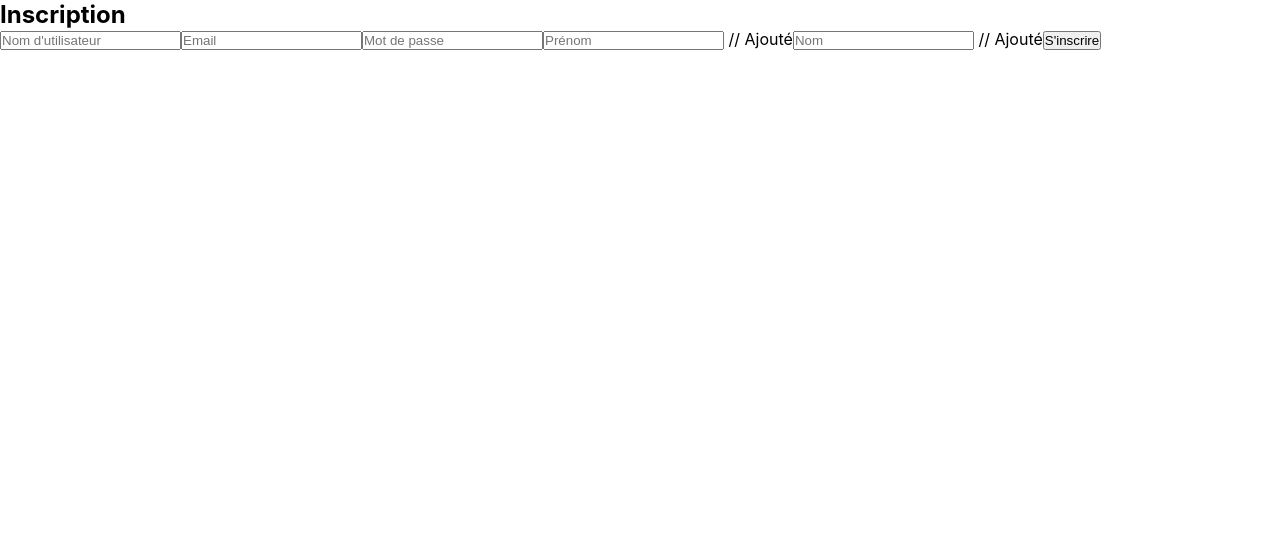
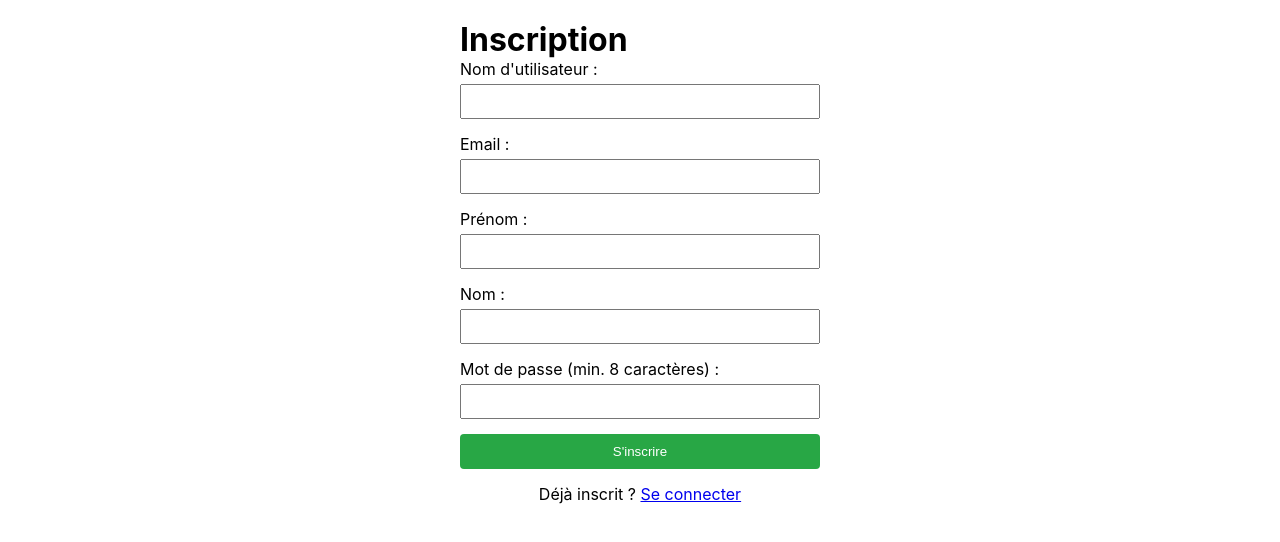
Before and after one commit to Manonsigilla/budget-buddy, a React (Vite) app in the folder frontend/: page /register in a window 1280 px wide. Shown: the top 542 px of the page. Built offline with nearby package versions, Linux system fonts and the light colour scheme.

Commit message:
AuthContext + Login/Register pages + API integration

```diff
--- a/frontend/src/components/login.tsx
+++ b/frontend/src/components/login.tsx
@@ -1,31 +1,100 @@
 import { useState } from 'react';
+import { useNavigate } from 'react-router-dom';
 import { useAuth } from '../contexts/AuthContext';
-import { useNavigate } from 'react-router-dom';
 
-const Login = () => {
-    const [email, setEmail] = useState('');
-    const [password, setPassword] = useState('');
-    const { login } = useAuth();  // Utilise le contexte
+export default function Login() {
     const navigate = useNavigate();
+    const { login, isLoading, error } = useAuth();
 
-    const handleLogin = async () => {
+    const [formData, setFormData] = useState({
+        email: '',
+        password: '',
+    });
+    const [localError, setLocalError] = useState('');
+
+    const handleChange = (e: React.ChangeEvent<HTMLInputElement>) => {
+        const { name, value } = e.target;
+        setFormData(prev => ({ ...prev, [name]: value }));
+    };
+
+    const handleSubmit = async (e: React.FormEvent) => {
+        e.preventDefault();
+        setLocalError('');
+
+        // Validation simple
+        if (!formData.email || !formData.password) {
+        setLocalError('Tous les champs sont requis');
+        return;
+        }
+
         try {
-            await login(email, password);  // Appelle login du contexte (qui stocke le token et met à jour user)
-            navigate('/dashboard');  // Redirige après succès
-        } catch (error) {
-            console.error('Erreur login:', error);
-            alert('Erreur de connexion');  // Ajoute un feedback utilisateur
+        await login(formData);
+        navigate('/dashboard');
+        } catch (err: any) {
+        setLocalError(err.response?.data?.message || 'Erreur de connexion');
         }
     };
 
     return (
-        <div>
-            <h2>Connexion</h2>
-            <input type="email" placeholder="Email" value={email} onChange={(e) => setEmail(e.target.value)} />
-            <input type="password" placeholder="Mot de passe" value={password} onChange={(e) => setPassword(e.target.value)} />
-            <button onClick={handleLogin}>Se connecter</button>
+        <div style={{ padding: '20px', maxWidth: '400px', margin: '0 auto' }}>
+            <h1>Connexion</h1>
+
+            {(error || localError) && (
+                <div style={{
+                    padding: '10px',
+                    backgroundColor: '#fee',
+                    borderLeft: '4px solid #f00',
+                    marginBottom: '15px'
+                }}>
+                    {error || localError}
+                </div>
+            )}
+
+            <form onSubmit={handleSubmit}>
+                <div style={{ marginBottom: '15px' }}>
+                    <label>Email :</label>
+                    <input
+                        type="email"
+                        name="email"
+                        value={formData.email}
+                        onChange={handleChange}
+                        style={{ width: '100%', padding: '8px', marginTop: '5px' }}
+                        disabled={isLoading}
+                    />
+                </div>
+
+                <div style={{ marginBottom: '15px' }}>
+                    <label>Mot de passe :</label>
+                    <input
+                        type="password"
+                        name="password"
+                        value={formData.password}
+                        onChange={handleChange}
+                        style={{ width: '100%', padding: '8px', marginTop: '5px' }}
+                        disabled={isLoading}
+                    />
+                </div>
+
+                <button
+                    type="submit"
+                    disabled={isLoading}
+                    style={{
+                        width: '100%',
+                        padding: '10px',
+                        backgroundColor: isLoading ? '#ccc' : '#007bff',
+                        color: 'white',
+                        border: 'none',
+                        borderRadius: '4px',
+                        cursor: isLoading ? 'not-allowed' : 'pointer',
+                    }}
+                >
+                    {isLoading ? 'Connexion...' : 'Se connecter'}
+                </button>
+            </form>
+
+            <p style={{ marginTop: '15px', textAlign: 'center' }}>
+                Pas encore inscrit ? <a href="/register">S'inscrire</a>
+            </p>
         </div>
     );
-};
-
-export default Login;
+}
--- a/frontend/src/components/register.tsx
+++ b/frontend/src/components/register.tsx
@@ -1,37 +1,145 @@
 import { useState } from 'react';
+import { useNavigate } from 'react-router-dom';
 import { useAuth } from '../contexts/AuthContext';
-import { useNavigate } from 'react-router-dom';
 
-const Register = () => {
-    const [username, setUsername] = useState('');
-    const [email, setEmail] = useState('');
-    const [password, setPassword] = useState('');
-    const [firstName, setFirstName] = useState('');
-    const [lastName, setLastName] = useState('');
-    const { register } = useAuth();
+export default function Register() {
     const navigate = useNavigate();
+    const { register, isLoading, error: contextError } = useAuth();
 
-    const handleRegister = async () => {
+    const [formData, setFormData] = useState({
+        username: '',
+        email: '',
+        password: '',
+        first_name: '',
+        last_name: '',
+    });
+    const [localError, setLocalError] = useState('');
+
+    const handleChange = (e: React.ChangeEvent<HTMLInputElement>) => {
+        const { name, value } = e.target;
+        setFormData(prev => ({ ...prev, [name]: value }));
+    };
+
+    const handleSubmit = async (e: React.FormEvent) => {
+        e.preventDefault();
+        setLocalError('');
+
+        // Validation
+        if (!formData.username || !formData.email || !formData.password || !formData.first_name || !formData.last_name) {
+        setLocalError('Tous les champs sont requis');
+        return;
+        }
+
+        if (formData.password.length < 8) {
+        setLocalError('Le mot de passe doit contenir au minimum 8 caractères');
+        return;
+        }
+
         try {
-            await register({ username, email, password, first_name: firstName, last_name: lastName });  // Passe tous les champs requis
-            navigate('/login');  // Redirige vers login après inscription
-        } catch (error) {
-            console.error('Erreur lors de l\'inscription:', error);
-            alert('Erreur d\'inscription');  // Feedback
+        await register(formData);
+        // Après inscription réussie, rediriger vers login
+        navigate('/login', { state: { message: 'Inscription réussie ! Veuillez vous connecter.' } });
+        } catch (err: any) {
+        setLocalError(err.response?.data?.message || 'Erreur d\'inscription');
         }
     };
 
     return (
-        <div>
-            <h2>Inscription</h2>
-            <input type="text" placeholder="Nom d'utilisateur" value={username} onChange={(e) => setUsername(e.target.value)} />
-            <input type="email" placeholder="Email" value={email} onChange={(e) => setEmail(e.target.value)} />
-            <input type="password" placeholder="Mot de passe" value={password} onChange={(e) => setPassword(e.target.value)} />
-            <input type="text" placeholder="Prénom" value={firstName} onChange={(e) => setFirstName(e.target.value)} />  // Ajouté
-            <input type="text" placeholder="Nom" value={lastName} onChange={(e) => setLastName(e.target.value)} />  // Ajouté
-            <button onClick={handleRegister}>S'inscrire</button>
+        <div style={{ padding: '20px', maxWidth: '400px', margin: '0 auto' }}>
+            <h1>Inscription</h1>
+
+            {(contextError || localError) && (
+                <div style={{
+                    padding: '10px',
+                    backgroundColor: '#fee',
+                    borderLeft: '4px solid #f00',
+                    marginBottom: '15px'
+                }}>
+                    {contextError || localError}
+                </div>
+            )}
+
+            <form onSubmit={handleSubmit}>
+                <div style={{ marginBottom: '15px' }}>
+                    <label>Nom d'utilisateur :</label>
+                    <input
+                        type="text"
+                        name="username"
+                        value={formData.username}
+                        onChange={handleChange}
+                        style={{ width: '100%', padding: '8px', marginTop: '5px' }}
+                        disabled={isLoading}
+                    />
+                </div>
+
+                <div style={{ marginBottom: '15px' }}>
+                    <label>Email :</label>
+                    <input
+                        type="email"
+                        name="email"
+                        value={formData.email}
+                        onChange={handleChange}
+                        style={{ width: '100%', padding: '8px', marginTop: '5px' }}
+                        disabled={isLoading}
+                    />
+                </div>
+
+                <div style={{ marginBottom: '15px' }}>
+                    <label>Prénom :</label>
+                    <input
+                        type="text"
+                        name="first_name"
+                        value={formData.first_name}
+                        onChange={handleChange}
+                        style={{ width: '100%', padding: '8px', marginTop: '5px' }}
+                        disabled={isLoading}
+                    />
+                </div>
+
+                <div style={{ marginBottom: '15px' }}>
+                    <label>Nom :</label>
+                    <input
+                        type="text"
+                        name="last_name"
+                        value={formData.last_name}
+                        onChange={handleChange}
+                        style={{ width: '100%', padding: '8px', marginTop: '5px' }}
+                        disabled={isLoading}
+                    />
+                </div>
+
+                <div style={{ marginBottom: '15px' }}>
+                    <label>Mot de passe (min. 8 caractères) :</label>
+                    <input
+                        type="password"
+                        name="password"
+                        value={formData.password}
+                        onChange={handleChange}
+                        style={{ width: '100%', padding: '8px', marginTop: '5px' }}
+                        disabled={isLoading}
+                    />
+                </div>
+
+                <button
+                    type="submit"
+                    disabled={isLoading}
+                    style={{
+                        width: '100%',
+                        padding: '10px',
+                        backgroundColor: isLoading ? '#ccc' : '#28a745',
+                        color: 'white',
+                        border: 'none',
+                        borderRadius: '4px',
+                        cursor: isLoading ? 'not-allowed' : 'pointer',
+                    }}
+                >
+                    {isLoading ? 'Inscription...' : 'S\'inscrire'}
+                </button>
+            </form>
+
+            <p style={{ marginTop: '15px', textAlign: 'center' }}>
+                Déjà inscrit ? <a href="/login">Se connecter</a>
+            </p>
         </div>
     );
-};
-
-export default Register;
+}
--- a/frontend/src/contexts/AuthContext.tsx
+++ b/frontend/src/contexts/AuthContext.tsx
@@ -1,71 +1,126 @@
 import React, { createContext, useContext, useState, useEffect } from 'react';
-import axios from 'axios';
+import api from '../api';
 
+// Types
 interface User {
     id: number;
     username: string;
     email: string;
     first_name: string;
     last_name: string;
-    balance: number;
+    balance?: number;
+}
+
+interface LoginData {
+    email: string;
+    password: string;
+}
+
+interface RegisterData {
+    username: string;
+    email: string;
+    password: string;
+    first_name: string;
+    last_name: string;
 }
 
 interface AuthContextType {
     user: User | null;
     token: string | null;
-    login: (email: string, password: string) => Promise<void>;
-    register: (data: any) => Promise<void>;
-    logout: () => void;
+    isLoading: boolean;
+    isAuthenticated: boolean;
+    login(data: LoginData): Promise<void>;
+    register(data: RegisterData): Promise<void>;
+    logout(): void;
+    error: string | null;
 }
 
+// Créer le contexte
 const AuthContext = createContext<AuthContextType | undefined>(undefined);
 
+// Provider Component
 export const AuthProvider: React.FC<{ children: React.ReactNode }> = ({ children }) => {
     const [user, setUser] = useState<User | null>(null);
-    const [token, setToken] = useState<string | null>(localStorage.getItem('authToken'));
+    const [token, setToken] = useState<string | null>(null);
+    const [isLoading, setIsLoading] = useState(false);
+    const [error, setError] = useState<string | null>(null);
 
+    // Au montage : charger token depuis localStorage
     useEffect(() => {
-        if (token) {
-        // Optionnel : valide le token ou charge l'utilisateur depuis l'API
+        const savedToken = localStorage.getItem('authToken');
+        if (savedToken) {
+        setToken(savedToken);
+        // Ajouter le token au header par défaut d'axios
+        api.defaults.headers.common['Authorization'] = `Bearer ${savedToken}`;
         }
-    }, [token]);
+    }, []);
 
-    const login = async (email: string, password: string) => {
-        const response = await axios.post('http://localhost:5001/auth/login', { email, password });
-        const { token, user } = response.data;
-        localStorage.setItem('authToken', token);
-        setToken(token);
-        setUser(user);
+    const login = async (data: LoginData) => {
+        setIsLoading(true);
+        setError(null);
+        try {
+        const response = await api.post('/auth/login', data);
+        const { user: userData, token: authToken } = response.data;
+
+        setUser(userData);
+        setToken(authToken);
+
+        // Sauvegarder le token
+        localStorage.setItem('authToken', authToken);
+        // Ajouter au header axios
+        api.defaults.headers.common['Authorization'] = `Bearer ${authToken}`;
+        } catch (err: any) {
+        const errorMessage = err.response?.data?.message || 'Erreur de connexion';
+        setError(errorMessage);
+        throw err;
+        } finally {
+        setIsLoading(false);
+        }
     };
 
-    const register = async (data: any) => {
-        await axios.post('http://localhost:5001/auth/register', data);
-        // Redirige vers login après inscription
+    const register = async (data: RegisterData) => {
+        setIsLoading(true);
+        setError(null);
+        try {
+        const response = await api.post('/auth/register', data);
+        // Après registration, faire login auto ou attendre que l'utilisateur se connecte
+        // Pour maintenant, on attend que l'utilisateur clique sur login
+        setError(null);
+        } catch (err: any) {
+        const errorMessage = err.response?.data?.message || 'Erreur d\'inscription';
+        setError(errorMessage);
+        throw err;
+        } finally {
+        setIsLoading(false);
+        }
     };
 
     const logout = () => {
+        setUser(null);
+        setToken(null);
         localStorage.removeItem('authToken');
-        setToken(null);
-        setUser(null);
+        delete api.defaults.headers.common['Authorization'];
     };
 
-    return (
-        <AuthContext.Provider value={{ user, token, login, register, logout }}>
-        {children}
-        </AuthContext.Provider>
-    );
+    const value: AuthContextType = {
+        user,
+        token,
+        isLoading,
+        isAuthenticated: !!token && !!user,
+        login,
+        register,
+        logout,
+        error,
+    };
+
+    return <AuthContext.Provider value={value}>{children}</AuthContext.Provider>;
 };
 
+// Hook pour utiliser le contexte
 export const useAuth = () => {
     const context = useContext(AuthContext);
-    if (!context) throw new Error('useAuth must be used within AuthProvider');
+    if (!context) {
+        throw new Error('useAuth doit être utilisé dans AuthProvider');
+    }
     return context;
 };
-
-axios.interceptors.request.use((config) => {
-    const token = localStorage.getItem('authToken');
-    if (token) {
-        config.headers.Authorization = `Bearer ${token}`;
-    }
-    return config;
-});
```
Also changed, not shown: frontend/src/components/PrivateRoute.tsx (+13 -6 lines), 1 other file (tests, documents, lock files or other folders).
